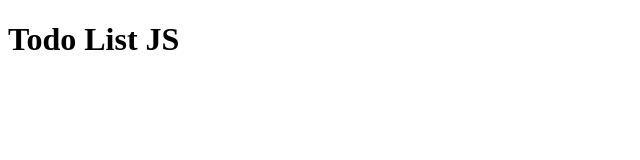
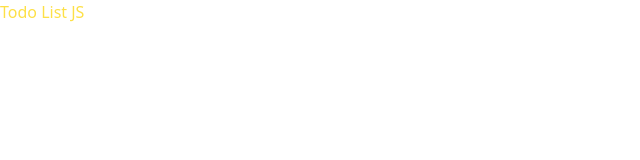
Before and after one commit to anaswal/todolist-js, a plain HTML site: page index.html in a window 1280 px wide. Shown: the whole page, without its empty margins (0-640 px from the left). Drawn offline with nearby package versions, Linux system fonts and the light colour scheme.

Commit message:
Adding tailwind setup

```diff
--- a/index.html
+++ b/index.html
@@ -3,9 +3,10 @@
   <head>
     <meta charset="UTF-8" />
     <meta name="viewport" content="width=device-width, initial-scale=1.0" />
+    <script src="https://cdn.tailwindcss.com"></script>
     <title>Document</title>
   </head>
   <body>
-    <h1>Todo List JS</h1>
+    <h1 class="text-yellow-300">Todo List JS</h1>
   </body>
 </html>
```
Also changed, not shown: tailwind.config.js (added).
